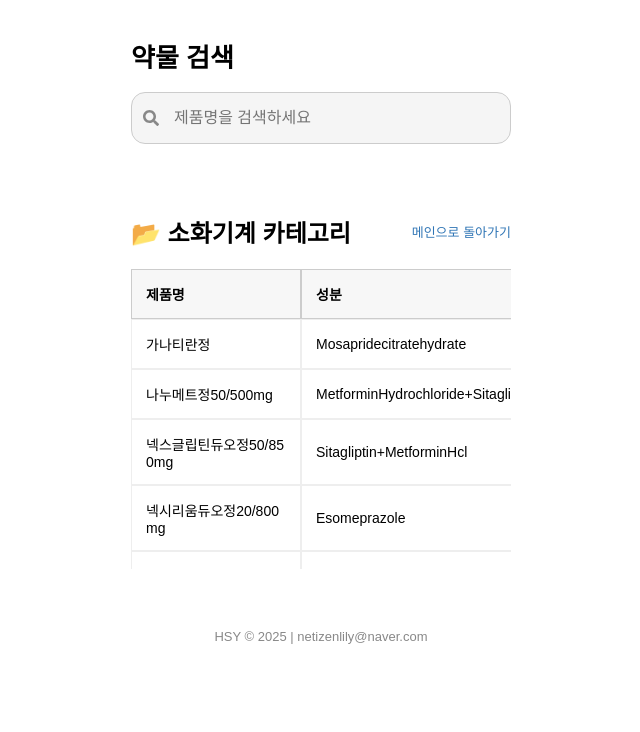
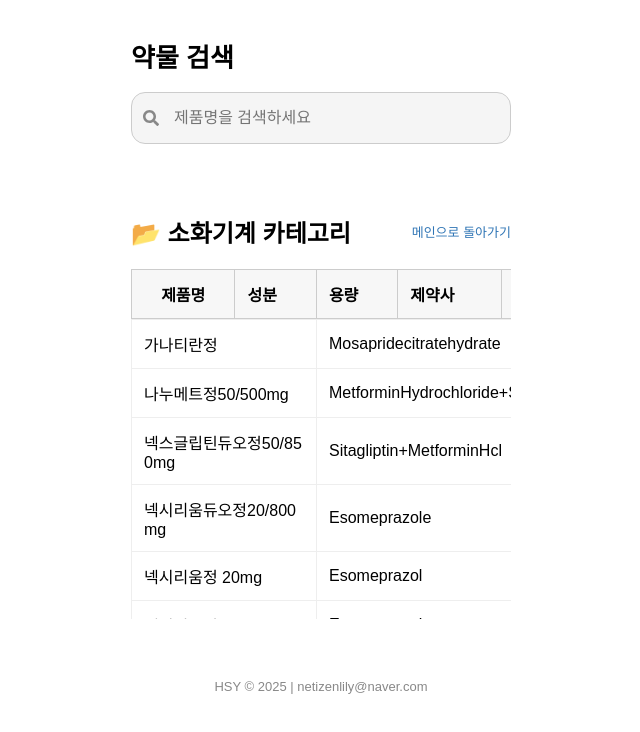
Before and after one commit to dasampharm/dasanpharm, a React (Create React App) app: page / in a window 1280 px wide. Both pictures are taken after a click on the button "소화기계". Shown: the top 732 px of the page, without its empty margins (319-959 px from the left). Built offline with nearby package versions, Linux system fonts and the light colour scheme.

Commit message:
App.js 업데이트

```diff
--- a/src/App.js
+++ b/src/App.js
@@ -1,17 +1,20 @@
+// 약물 검색 React App
 import React, { useState, useRef } from "react";
 import { FaSearch } from "react-icons/fa";
 import data from "./약물데이터.json";
 
+// 카테고리 목록
 const categories = ["소화기계", "호흡기계", "항생제", "순환기계", "당뇨병용제", "정신신경계"];
 
 function App() {
-  const [query, setQuery] = useState("");
-  const [suggestions, setSuggestions] = useState([]);
-  const [selectedDrug, setSelectedDrug] = useState(null);
-  const [sameDoseOnly, setSameDoseOnly] = useState(false);
-  const [selectedCategory, setSelectedCategory] = useState(null);
-  const inputRef = useRef(null);
+  const [query, setQuery] = useState(""); // 검색창 입력값
+  const [suggestions, setSuggestions] = useState([]); // 검색 자동완성 리스트
+  const [selectedDrug, setSelectedDrug] = useState(null); // 선택한 약물
+  const [sameDoseOnly, setSameDoseOnly] = useState(false); // 동일 용량 필터 여부
+  const [selectedCategory, setSelectedCategory] = useState(null); // 선택한 카테고리
+  const inputRef = useRef(null); // 검색창 포커스용
 
+  // 검색창 입력 핸들링
   const handleInputChange = (e) => {
     const value = e.target.value;
     setQuery(value);
@@ -30,6 +33,7 @@ function App() {
     setSuggestions(filtered);
   };
 
+  // 검색 제안 클릭 시
   const handleSuggestionClick = (item) => {
     setQuery(item["제품명"]);
     setSelectedDrug(item);
@@ -38,6 +42,7 @@ function App() {
     setSelectedCategory(null);
   };
 
+  // 카테고리 버튼 클릭 시
   const handleCategoryClick = (category) => {
     setSelectedCategory(category);
     setQuery("");
@@ -45,6 +50,7 @@ function App() {
     setSuggestions([]);
   };
 
+  // 검색 결과 필터링
   const getFilteredDrugs = () => {
     if (selectedDrug) {
       const baseIngredient = selectedDrug["성분"]?.replace(/,$/, "").trim();
@@ -66,6 +72,7 @@ function App() {
 
   return (
     <div style={{ padding: "20px", fontFamily: "sans-serif", maxWidth: "380px", margin: "0 auto" }}>
+      {/* 상단 검색창 */}
       <div style={{ position: "sticky", top: 0, zIndex: 10, backgroundColor: "#fff", paddingBottom: "10px" }}>
         <h1 style={{ fontSize: "26px" }}>약물 검색</h1>
         <div style={{ display: "flex", gap: "8px" }}>
@@ -87,6 +94,7 @@ function App() {
                 boxSizing: "border-box"
               }}
             />
+            {/* 검색 자동완성 리스트 */}
             <ul style={{ listStyle: "none", paddingLeft: 0, maxHeight: "160px", overflowY: "auto", border: suggestions.length > 0 ? "1px solid #ccc" : "none", margin: 0, background: "white", position: "absolute", top: "56px", zIndex: 2, borderRadius: "4px", width: "100%" }}>
               {suggestions.map((item, index) => (
                 <li key={index} onClick={() => handleSuggestionClick(item)} style={{ cursor: "pointer", padding: "10px 12px" }}>{item["제품명"]}</li>
@@ -96,6 +104,7 @@ function App() {
         </div>
       </div>
 
+      {/* 카테고리 및 안내사항 */}
       {!selectedDrug && !selectedCategory && (
         <>
           <h3 style={{ fontSize: "16px", marginTop: "30px", marginBottom: "10px" }}>약물 카테고리</h3>
@@ -114,6 +123,7 @@ function App() {
         </>
       )}
 
+      {/* 검색 결과 테이블 */}
       {(selectedDrug || selectedCategory) && (
         <div style={{ marginTop: "40px", width: "100%", overflowX: "auto" }}>
           <div style={{ display: "flex", justifyContent: "space-between", alignItems: "center" }}>
@@ -127,61 +137,44 @@ function App() {
             </label>
           )}
 
-          <div style={{ maxHeight: "300px", overflowY: "auto", position: "relative" }}>
-            <table style={{ minWidth: "800px", borderCollapse: "separate", borderSpacing: "0", fontSize: "14px", width: "100%" }}>
+          {/* 테이블 상단(항목명) */}
+          <table style={{ width: "100%", minWidth: "800px", borderCollapse: "collapse" }}>
             <thead>
               <tr>
                 <th style={{
-                    padding: "14px",
-                    border: "1px solid #ccc",
-                    backgroundColor: "#f7f7f7",
-                    textAlign: "left",
-                    position: "sticky",
-                    top: 0,
-                    left: 0,
-                    zIndex: 4,
-                    maxWidth: "10em",
-                    whiteSpace: "normal",
-                    overflowWrap: "break-word",
-                    wordBreak: "keep-all"
+                  position: "sticky", top: 0, left: 0, zIndex: 4,
+                  background: "#f7f7f7", padding: "12px", border: "1px solid #ccc",
+                  maxWidth: "10em", whiteSpace: "normal", overflowWrap: "break-word", wordBreak: "keep-all"
                 }}>제품명</th>
                 {["성분", "용량", "제약사", "약가", "요율", "환산액", "품절", "비고"].map((label, i) => (
                   <th key={i} style={{
-                      padding: "14px",
-                      border: "1px solid #ccc",
-                      backgroundColor: "#f7f7f7",
-                      textAlign: "left",
-                      position: "sticky",
-                      top: 0,
-                      zIndex: 2,
-                      whiteSpace: "nowrap"
+                    position: "sticky", top: 0, background: "#f7f7f7", zIndex: 2,
+                    padding: "12px", border: "1px solid #ccc", textAlign: "left", whiteSpace: "nowrap"
                   }}>{label}</th>
                 ))}
               </tr>
             </thead>
+          </table>
+
+          {/* 테이블 본문(데이터) 스크롤 적용 */}
+          <div style={{ maxHeight: "300px", overflowY: "auto" }}>
+            <table style={{ width: "100%", minWidth: "800px", borderCollapse: "collapse" }}>
               <tbody>
                 {getFilteredDrugs().map((drug, index) => (
                   <tr key={index}>
                     <td style={{
-                      padding: "14px",
-                      border: "1px solid #eee",
-                      maxWidth: "10em",
-                      whiteSpace: "normal",
-                      overflowWrap: "break-word",
-                      wordBreak: "keep-all",
-                      position: "sticky",
-                      left: 0,
-                      background: "#fff",
-                      zIndex: 1
+                      position: "sticky", left: 0, zIndex: 1,
+                      background: "#fff", padding: "12px", border: "1px solid #eee",
+                      maxWidth: "10em", whiteSpace: "normal", overflowWrap: "break-word", wordBreak: "keep-all"
                     }}>{drug["제품명"]}</td>
-                    <td style={{ padding: "14px", border: "1px solid #eee", whiteSpace: "nowrap" }}>{drug["성분"]}</td>
-                    <td style={{ padding: "14px", border: "1px solid #eee", whiteSpace: "nowrap" }}>{drug["용량"]}</td>
-                    <td style={{ padding: "14px", border: "1px solid #eee", whiteSpace: "nowrap" }}>{drug["제약사"]}</td>
-                    <td style={{ padding: "14px", border: "1px solid #eee", whiteSpace: "nowrap" }}>{drug["약가"]}</td>
-                    <td style={{ padding: "14px", border: "1px solid #eee", whiteSpace: "nowrap" }}>{drug["요율"]}</td>
-                    <td style={{ padding: "14px", border: "1px solid #eee", whiteSpace: "nowrap" }}>{drug["환산액"]}</td>
-                    <td style={{ padding: "14px", border: "1px solid #eee", whiteSpace: "nowrap" }}>{drug["품절"]}</td>
-                    <td style={{ padding: "14px", border: "1px solid #eee", whiteSpace: "nowrap" }}>{drug["비고"]}</td>
+                    <td style={{ padding: "12px", border: "1px solid #eee", whiteSpace: "nowrap" }}>{drug["성분"]}</td>
+                    <td style={{ padding: "12px", border: "1px solid #eee", whiteSpace: "nowrap" }}>{drug["용량"]}</td>
+                    <td style={{ padding: "12px", border: "1px solid #eee", whiteSpace: "nowrap" }}>{drug["제약사"]}</td>
+                    <td style={{ padding: "12px", border: "1px solid #eee", whiteSpace: "nowrap" }}>{drug["약가"]}</td>
+                    <td style={{ padding: "12px", border: "1px solid #eee", whiteSpace: "nowrap" }}>{drug["요율"]}</td>
+                    <td style={{ padding: "12px", border: "1px solid #eee", whiteSpace: "nowrap" }}>{drug["환산액"]}</td>
+                    <td style={{ padding: "12px", border: "1px solid #eee", whiteSpace: "nowrap" }}>{drug["품절"]}</td>
+                    <td style={{ padding: "12px", border: "1px solid #eee", whiteSpace: "nowrap" }}>{drug["비고"]}</td>
                   </tr>
                 ))}
               </tbody>
@@ -190,6 +183,7 @@ function App() {
         </div>
       )}
 
+      {/* 푸터 */}
       <footer style={{ marginTop: "60px", fontSize: "13px", color: "#888", textAlign: "center" }}>
         HSY © 2025 | netizenlily@naver.com
       </footer>
```
Lines whose indentation alone changed are shown as unchanged.
